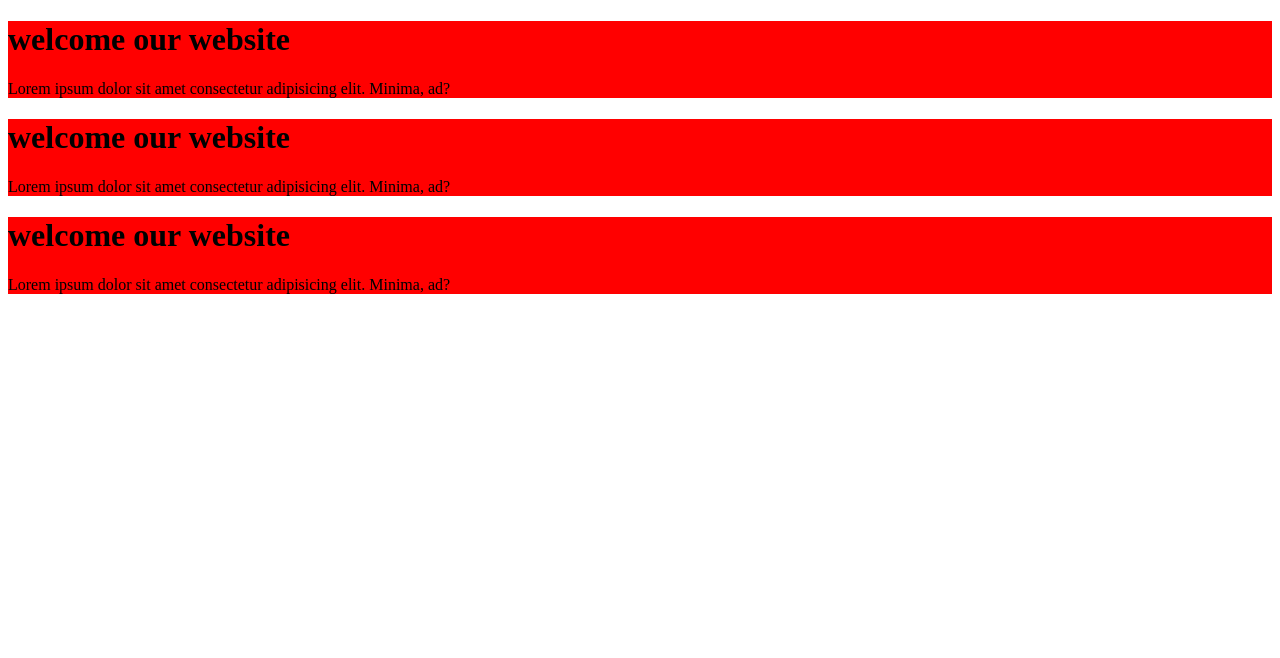
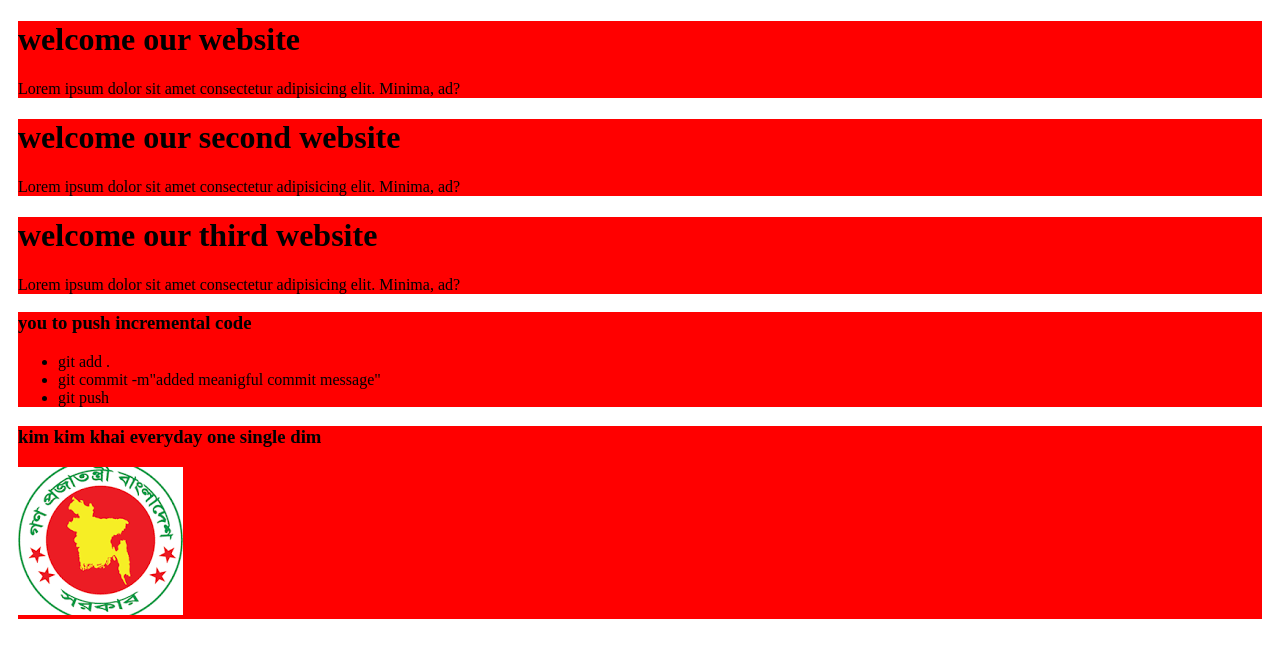
Before and after one commit to mdzobayealhabib/my-drem, a plain HTML site: page index.html in a window 1280 px wide. Drawn offline with Linux system fonts and the light colour scheme.

Commit message:
added kim with a dim

```diff
--- a/index.html
+++ b/index.html
@@ -13,12 +13,24 @@
         <p>Lorem ipsum dolor sit amet consectetur adipisicing elit. Minima, ad?</p>
     </div>
     <div>
-        <h1>welcome our website</h1>
+        <h1>welcome our second website</h1>
         <p>Lorem ipsum dolor sit amet consectetur adipisicing elit. Minima, ad?</p>
     </div>
     <div>
-        <h1>welcome our website</h1>
+        <h1>welcome our third website</h1>
         <p>Lorem ipsum dolor sit amet consectetur adipisicing elit. Minima, ad?</p>
+    </div>
+    <div>
+        <h3>you to push incremental code</h3>
+        <ul>
+            <li>git add .</li>
+            <li>git commit -m"added meanigful commit message"</li>
+            <li>git push</li>
+        </ul>
+    </div>
+    <div>
+        <h3>kim kim khai everyday one single dim</h3>
+        <img src="05.png" alt="">
     </div>
 </body>
 </html>
--- a/styles/blog.css
+++ b/styles/blog.css
@@ -1,4 +1,4 @@
 div{
     background-color: red;
-   margin: auto;
+   margin: 10px;
 }
```
Also changed, not shown: 05.png (added).
